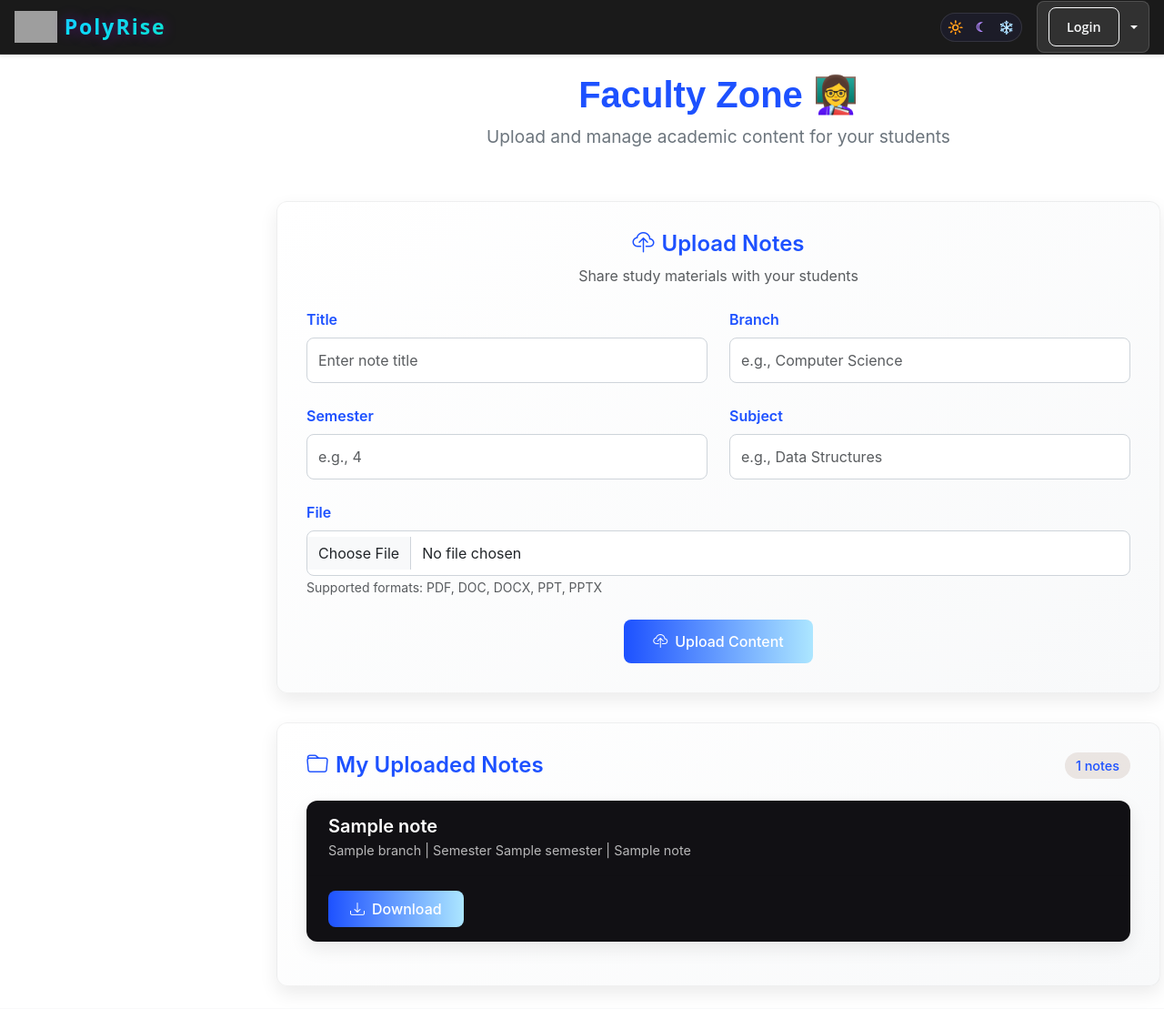
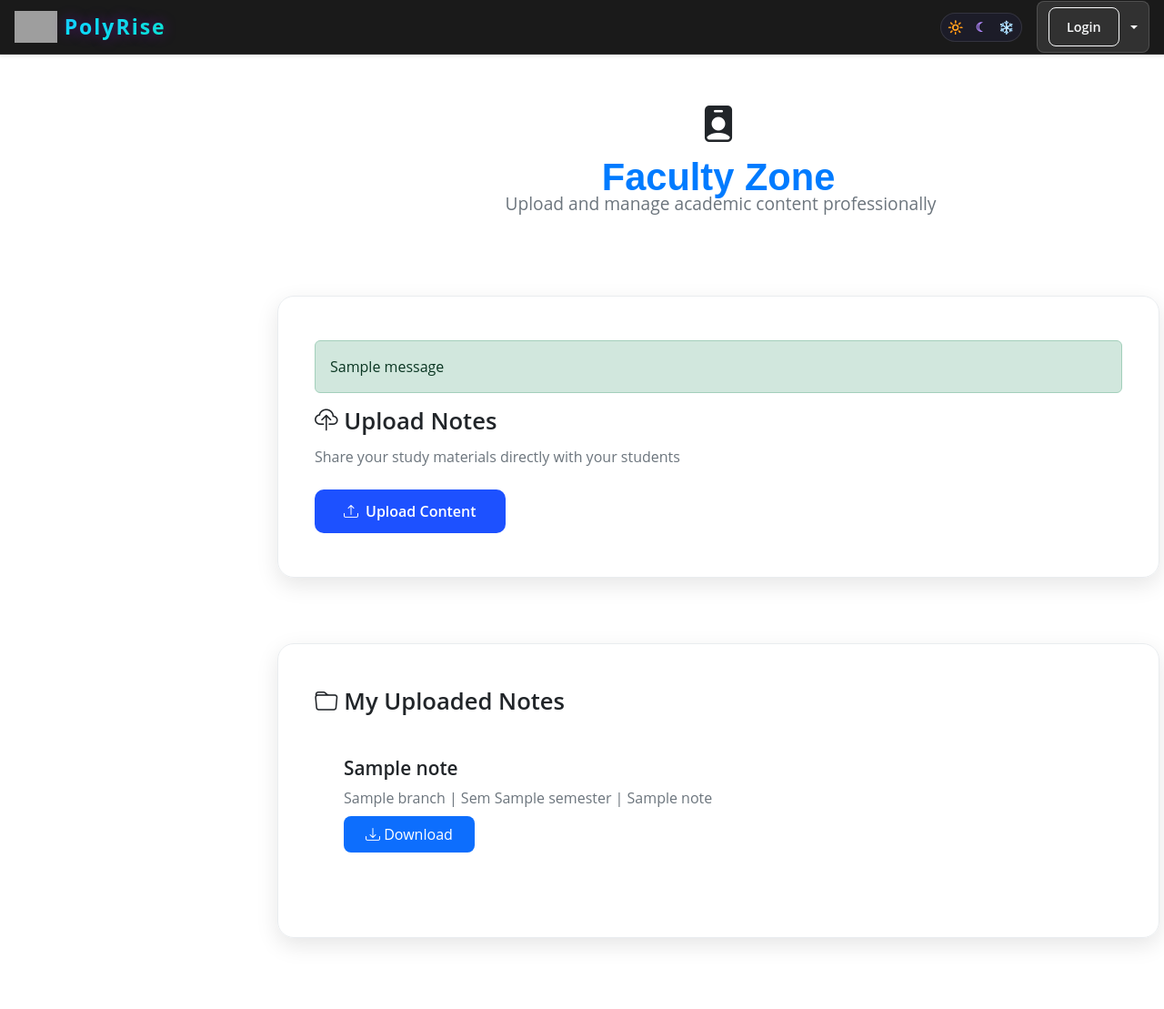
Before and after one commit to vijay19052007/PolyRise, a Django app: template facultyzone/templates/facultyzone/faculty.html in a window 1280 px wide. Shown: the whole page at 91% size. Before the commit the page ends 1073 px from the top, so only its background shows below. Run offline with Django 5.2, Linux system fonts and the light colour scheme; the template is opened without the code that fills it: most values are stand-ins (such as "Sample title", 1, 10 or a date in 2020); one stand-in notice (Sample message) is shown; grey boxes are pictures that could not be loaded.

Commit message:
faculty problem solved

```diff
--- a/facultyzone/templates/facultyzone/faculty.html
+++ b/facultyzone/templates/facultyzone/faculty.html
@@ -6,379 +6,190 @@
 <style>
 :root {
     --primary-color: #1d51ff;
-    --primary-light: rgba(90, 30, 6, 0.1);
-    --primary-dark: #ace6ff;;
+    --primary-dark: #0d3bb8;
     --secondary-color: #6c757d;
     --light-bg: #f8f9fa;
-    --card-shadow: 0 8px 20px rgba(0, 0, 0, 0.08);
+    --card-shadow: 0 8px 24px rgba(0, 0, 0, 0.1);
     --transition: all 0.3s ease;
 }
 
+/* Header */
 .header {
     text-align: center;
     margin-bottom: 2.5rem;
     padding: 1rem 0;
 }
-
 .header h1 {
-    font-size: 2.5rem;
+    font-size: 2.6rem;
     font-weight: 700;
     margin-bottom: 0.5rem;
-    color: var(--primary-color);
 }
-
 .header p {
     font-size: 1.2rem;
     color: var(--secondary-color);
-    max-width: 600px;
-    margin: 0 auto;
 }
 
-.upload-container {
-    background: linear-gradient(145deg, #ffffff, #f8f9fa);
-    border-radius: 12px;
-    padding: 2rem;
-    margin-bottom: 2rem;
+/* Faculty icon theme-aware */
+.faculty-icon {
+    font-size: 2.5rem;
+    vertical-align: middle;
+}
+.theme-light .faculty-icon { color: #1d51ff; }
+.theme-dark .faculty-icon { color: #8ab4f8; }
+.theme-neon .faculty-icon { color: #00f5ff; text-shadow: 0 0 6px #00f5ff; }
+
+/* Upload Card */
+.upload-card {
+    border-radius: 18px;
+    padding: 3rem 2.5rem;
+    margin-bottom: 3rem;
     box-shadow: var(--card-shadow);
-    border: 1px solid rgba(0,0,0,0.05);
+    border: 1px solid #e9ecef;
+    transition: var(--transition);
 }
-
-.upload-header {
-    text-align: center;
-    margin-bottom: 1.5rem;
-}
-
-.upload-header h4 {
-    font-weight: 600;
-    color: var(--primary-color);
-    margin-bottom: 0.5rem;
-}
-
-.upload-form {
+.upload-card h4 { font-size: 1.6rem; font-weight: 600; margin-bottom: 0.75rem; }
+.upload-card p { font-size: 1rem; color: var(--secondary-color); margin-bottom: 1.5rem; }
+.upload-card form .form-control {
+    border-radius: 10px;
+    padding: 0.8rem 1.2rem;
+    margin-bottom: 1.2rem;
+    border: 1px solid #ced4da;
     width: 100%;
 }
-
-.form-group {
-    margin-bottom: 1.5rem;
-}
-
-.form-group label {
-    font-weight: 600;
-    color: var(--primary-color);
-    margin-bottom: 0.5rem;
-    display: block;
-}
-
-.form-control {
-    border-radius: 8px;
-    padding: 0.75rem;
-    border: 1px solid #ced4da;
-    transition: var(--transition);
-    width: 100%;
-}
-
-.form-control:focus {
-    border-color: var(--primary-color);
-    box-shadow: 0 0 0 0.25rem rgba(90, 30, 6, 0.15);
-}
-
-.btn-primary {
-    background: linear-gradient(to right, var(--primary-color), var(--primary-dark));
+.upload-card form button {
+    background: var(--primary-color);
     border: none;
     padding: 0.75rem 2rem;
-    font-weight: 500;
-    border-radius: 8px;
+    border-radius: 10px;
+    font-weight: 600;
+    color: white;
     transition: var(--transition);
     display: flex;
     align-items: center;
     justify-content: center;
     gap: 0.5rem;
-    margin: 0 auto;
+}
+.upload-card form button:hover {
+    background: var(--primary-dark);
+    transform: translateY(-2px);
 }
 
-.btn-primary:hover {
-    transform: translateY(-2px);
-    box-shadow: 0 5px 15px rgba(90, 30, 6, 0.2);
+/* Notes Cards */
+.note-card {
+    border-radius: 14px;
+    padding: 1.8rem 2rem;
+    margin-bottom: 1.5rem;
+    transition: var(--transition);
+}
+.note-card h5 { font-size: 1.3rem; font-weight: 600; margin-bottom: 0.5rem; }
+.note-card p { font-size: 1rem; color: var(--secondary-color); margin-bottom: 1rem; }
+
+/* Download Button */
+.btn-download {
+    background-color: #0d6efd;
+    border: none;
+    padding: 0.55rem 1.5rem;
+    border-radius: 8px;
+    font-size: 1rem;
+    font-weight: 500;
+    transition: var(--transition);
+    color: white;
+    text-decoration: none;
+}
+.btn-download:hover { background-color: #0b5ed7; }
+
+/* Empty State */
+.empty-state {
+    text-align: center;
+    padding: 3rem;
+    color: var(--secondary-color);
+}
+.empty-state i {
+    font-size: 3rem;
+    margin-bottom: 0.8rem;
 }
 
-.notes-container {
-    background: linear-gradient(145deg, #ffffff, #f8f9fa);
-    border-radius: 12px;
-    padding: 2rem;
-    box-shadow: var(--card-shadow);
-    border: 1px solid rgba(0,0,0,0.05);
-}
+/* Theme overrides */
+.theme-light .faculty-header h1 { color: #333; }
+.theme-light .faculty-header p { color: #6c757d; }
+.theme-light .upload-card { background: #fff; color: #000; border-color: #e9ecef; }
+.theme-light .note-card { background: #fff; color: #000; border-left: 5px solid #0d6efd; }
 
-.notes-header {
-    margin-bottom: 1.5rem;
-    display: flex;
-    justify-content: space-between;
-    align-items: center;
-}
+.theme-dark .faculty-header h1 { color: #fff; }
+.theme-dark .faculty-header p { color: #bbb; }
+.theme-dark .upload-card { background: #1e1e1e; color: #fff; border-color: #333; }
+.theme-dark .note-card { background: #2a2a2a; color: #fff; border-left: 5px solid #0d6efd; }
 
-.notes-header h4 {
-    font-weight: 600;
-    color: var(--primary-color);
-    margin-bottom: 0;
-}
+.theme-neon .faculty-header h1 { color: #00f5ff; text-shadow: 0 0 8px #00f5ff; }
+.theme-neon .faculty-header p { color: #89fffd; }
+.theme-neon .upload-card { background: #0a0a0a; color: #00f5ff; border: 1px solid #00f5ff; box-shadow: 0 0 10px #00f5ff; }
+.theme-neon .note-card { background: #0a0a0a; color: #fff; border-left: 5px solid #ff00f5; box-shadow: 0 0 10px #ff00f5; }
 
-.notes-count {
-    background: var(--primary-light);
-    color: var(--primary-color);
-    padding: 0.25rem 0.75rem;
-    border-radius: 20px;
-    font-weight: 500;
-    font-size: 0.9rem;
-}
+/* Responsive */
+@media (max-width: 992px) { .upload-card, .note-card { padding: 2rem; } }
+@media (max-width: 576px) { .header h1 { font-size: 2rem; } }
 
-.note-card {
-    border: none;
-    border-radius: 12px;
-    box-shadow: var(--card-shadow);
-    transition: var(--transition);
-    margin-bottom: 1rem;
-    overflow: hidden;
-}
 
-.note-card:hover {
-    transform: translateY(-5px);
-    box-shadow: 0 12px 25px rgba(0, 0, 0, 0.1);
-}
 
-.note-header {
-    padding: 1rem 1.5rem;
-    border-bottom: 1px solid rgba(0,0,0,0.05);
-}
-
-.note-title {
-    font-weight: 600;
-    color: var(--primary-color);
-    margin-bottom: 0.25rem;
-}
-
-.note-meta {
-    color: var(--secondary-color);
-    font-size: 0.9rem;
-    margin-bottom: 0;
-}
-
-.note-body {
-    padding: 1rem 1.5rem;
-}
-
-.btn-download {
-    background: linear-gradient(to right, var(--primary-color), var(--primary-dark));
-    border: none;
-    padding: 0.5rem 1.5rem;
-    border-radius: 8px;
-    font-weight: 500;
-    transition: var(--transition);
-    display: flex;
-    align-items: center;
-    gap: 0.5rem;
-    color: white;
-    text-decoration: none;
-    width: fit-content;
-}
-
-.btn-download:hover {
-    transform: translateY(-2px);
-    box-shadow: 0 5px 15px rgba(90, 30, 6, 0.2);
-    color: white;
-}
-
-.empty-state {
-    text-align: center;
-    padding: 2rem;
-    background: linear-gradient(145deg, #ffffff, #f8f9fa);
-    border-radius: 12px;
-    box-shadow: var(--card-shadow);
-}
-
-.empty-state i {
-    font-size: 3rem;
-    color: var(--secondary-color);
-    margin-bottom: 1rem;
-}
-
-.empty-state h5 {
-    color: var(--secondary-color);
-    margin-bottom: 0.5rem;
-}
-
-.alert-success {
-    background: linear-gradient(to right, #198754, #0f5132);
-    color: white;
-    border: none;
-    border-radius: 8px;
-    padding: 1rem 1.5rem;
-    margin-bottom: 1.5rem;
-    display: flex;
-    align-items: center;
-    gap: 0.5rem;
-}
-
-/* Theme-specific styles */
-.theme-light .faculty-header h2 {
-    color: #333;
-}
-.theme-light .faculty-header p {
-    color: #6c757d;
-}
-.theme-light .upload-card {
-    background: #fff;
-    color: #000;
-}
-.theme-light .note-card {
-    background: #fff;
-    border-left-color: #0d6efd;
-}
-
-.theme-dark .faculty-header h2 {
-    color: #fff;
-}
-.theme-dark .faculty-header p {
-    color: #bbb;
-}
-.theme-dark .upload-card {
-    background: #1e1e1e;
-    color: #fff;
-}
-.theme-dark .note-card {
-    background: #2a2a2a;
-    color: #fff;
-    border-left-color: #0d6efd;
-}
-
-.theme-neon .faculty-header h2 {
-    color: #00f5ff;
-    text-shadow: 0 0 8px #00f5ff;
-}
-.theme-neon .faculty-header p {
-    color: #89fffd;
-}
-.theme-neon .upload-card {
-    background: #0a0a0a;
-    color: #00f5ff;
-    border: 1px solid #00f5ff;
-    box-shadow: 0 0 10px #00f5ff;
-}
-.theme-neon .note-card {
-    background: #0a0a0a;
-    color: #fff;
-    border-left: 5px solid #ff00f5;
-    box-shadow: 0 0 10px #ff00f5;
-}
-
-@media (max-width: 768px) {
-    .header h1 {
-        font-size: 2rem;
-    }
-
-    .notes-header {
-        flex-direction: column;
-        align-items: flex-start;
-        gap: 0.5rem;
-    }
-
-    .notes-count {
-        align-self: flex-start;
-    }
-}
 </style>
 
-<div class="container py-4">
-    <div class="header">
-        <h1>Faculty Zone 👩‍🏫</h1>
-        <p>Upload and manage academic content for your students</p>
+<div class="container container-lg">
+    <div class="header faculty-header">
+        <i class="bi bi-person-badge-fill faculty-icon" id="fac"></i>
+        <br><br>
+        <h1>Faculty Zone</h1>
+        <p>Upload and manage academic content professionally</p>
     </div>
 
-    <div class="upload-container">
-        <div class="upload-header">
-            <h4><i class="bi bi-cloud-upload me-2"></i>Upload Notes</h4>
-            <p class="text-muted">Share study materials with your students</p>
+    <!-- Upload Form Card -->
+    <div class="row justify-content-center">
+        <div class="col-12">
+            <div class="upload-card">
+                {% if messages %}
+                    {% for message in messages %}
+                        <div class="alert {% if message.tags %}alert-{{ message.tags }}{% endif %}">
+                            {{ message }}
+                        </div>
+                    {% endfor %}
+                {% endif %}
+
+                <form method="post" enctype="multipart/form-data">
+                    {% csrf_token %}
+                    <h4><i class="bi bi-cloud-upload"></i> Upload Notes</h4>
+                    <p>Share your study materials directly with your students</p>
+
+                    {{ form.as_p }}
+
+                    <button type="submit">
+                        <i class="bi bi-upload"></i> Upload Content
+                    </button>
+                </form>
+            </div>
         </div>
-
-        {% if success %}
-        <div class="alert alert-success">
-            <i class="bi bi-check-circle-fill"></i> Content uploaded successfully!
-        </div>
-        {% endif %}
-
-        <form method="post" enctype="multipart/form-data" class="upload-form">
-            {% csrf_token %}
-
-            <div class="row">
-                <div class="col-md-6">
-                    <div class="form-group">
-                        <label for="id_title">Title</label>
-                        <input type="text" name="title" class="form-control" id="id_title" placeholder="Enter note title" required>
-                    </div>
-                </div>
-                <div class="col-md-6">
-                    <div class="form-group">
-                        <label for="id_branch">Branch</label>
-                        <input type="text" name="branch" class="form-control" id="id_branch" placeholder="e.g., Computer Science" required>
-                    </div>
-                </div>
-            </div>
-
-            <div class="row">
-                <div class="col-md-6">
-                    <div class="form-group">
-                        <label for="id_semester">Semester</label>
-                        <input type="number" name="semester" class="form-control" id="id_semester" placeholder="e.g., 4" min="1" max="8" required>
-                    </div>
-                </div>
-                <div class="col-md-6">
-                    <div class="form-group">
-                        <label for="id_subject">Subject</label>
-                        <input type="text" name="subject" class="form-control" id="id_subject" placeholder="e.g., Data Structures" required>
-                    </div>
-                </div>
-            </div>
-
-            <div class="form-group">
-                <label for="id_file">File</label>
-                <input type="file" name="file" class="form-control" id="id_file" required>
-                <small class="form-text text-muted">Supported formats: PDF, DOC, DOCX, PPT, PPTX</small>
-            </div>
-
-            <button type="submit" class="btn btn-primary">
-                <i class="bi bi-cloud-upload"></i> Upload Content
-            </button>
-        </form>
     </div>
 
-    <div class="notes-container">
-        <div class="notes-header">
-            <h4><i class="bi bi-folder me-2"></i>My Uploaded Notes</h4>
-            <span class="notes-count">{{ notes|length }} note{{ notes|pluralize }}</span>
-        </div>
-
-        {% if notes %}
-        <div class="notes-list">
-            {% for note in notes %}
-            <div class="card note-card">
-                <div class="note-header">
-                    <h5 class="note-title">{{ note.title }}</h5>
-                    <p class="note-meta">{{ note.branch }} | Semester {{ note.semester }} | {{ note.subject }}</p>
-                </div>
-                <div class="note-body">
-                    <a href="{{ note.file.url }}" class="btn btn-download" download>
+    <!-- Notes Section -->
+    <div class="row justify-content-center mt-4">
+        <div class="col-12">
+            <div class="upload-card">
+                <h4 class="mb-3"><i class="bi bi-folder"></i> My Uploaded Notes</h4>
+                {% for note in notes %}
+                <div class="note-card">
+                    <h5>{{ note.title }}</h5>
+                    <p>{{ note.branch }} | Sem {{ note.semester }} | {{ note.subject }}</p>
+                    <a href="{% url 'protected_media' note.file.name %}" class="btn-download" download>
                         <i class="bi bi-download"></i> Download
                     </a>
                 </div>
+                {% empty %}
+                <div class="empty-state">
+                    <i class="bi bi-folder-x"></i>
+                    <h5>No notes uploaded yet</h5>
+                    <p>Upload your first set of notes to get started</p>
+                </div>
+                {% endfor %}
             </div>
-            {% endfor %}
         </div>
-        {% else %}
-        <div class="empty-state">
-            <i class="bi bi-folder-x"></i>
-            <h5>No notes uploaded yet</h5>
-            <p class="text-muted">Upload your first set of notes to get started</p>
-        </div>
-        {% endif %}
     </div>
 </div>
 {% endblock %}
```
Also changed, not shown: 4 other files.
